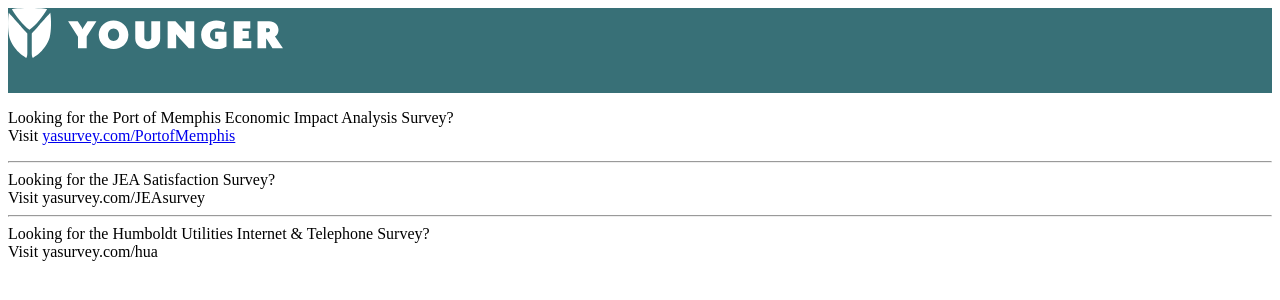
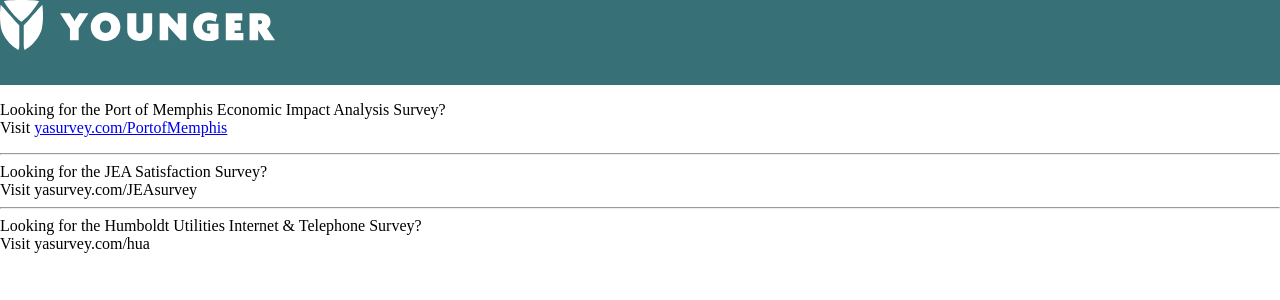
Before and after one commit to KCagl/yasurvey, a plain HTML site: page index.html in a window 1280 px wide. Drawn offline with Linux system fonts and the light colour scheme.

Commit message:
Update index.html

```diff
--- a/index.html
+++ b/index.html
@@ -1,23 +1,16 @@
 <html lang="en">
 
-    <header style="width:100%;height:85px;background-color:#387077;">
-        <img src="img/ya-logo.svg" style="max-height:50px;">
-    </header>
+    <body style="margin:0;">
+        <header style="width:100%;height:85px;background-color:#387077;display: flex; align-content: center;">
+            <img src="img/ya-logo.svg" style="max-height:50px;">
+        </header>
 
-    <body>
-        <p>
-        Looking for the Port of Memphis Economic Impact Analysis Survey?
-        <br>
-        Visit <a href="https://yasurvey.com/portofmemphis">yasurvey.com/PortofMemphis</a>
-        <hr>
-        Looking for the JEA Satisfaction Survey?
-        <br>
-        Visit yasurvey.com/JEAsurvey
-        <hr>
-        Looking for the Humboldt Utilities Internet & Telephone Survey?
-        <br>
-        Visit yasurvey.com/hua
-        </p>
+        <p>Looking for the Port of Memphis Economic Impact Analysis Survey?
+        <br>Visit <a href="https://yasurvey.com/portofmemphis">yasurvey.com/PortofMemphis</a>
+        <hr>Looking for the JEA Satisfaction Survey?
+        <br>Visit yasurvey.com/JEAsurvey
+        <hr>Looking for the Humboldt Utilities Internet & Telephone Survey?
+        <br>Visit yasurvey.com/hua</p>
     </body>
 
 </html>
```
